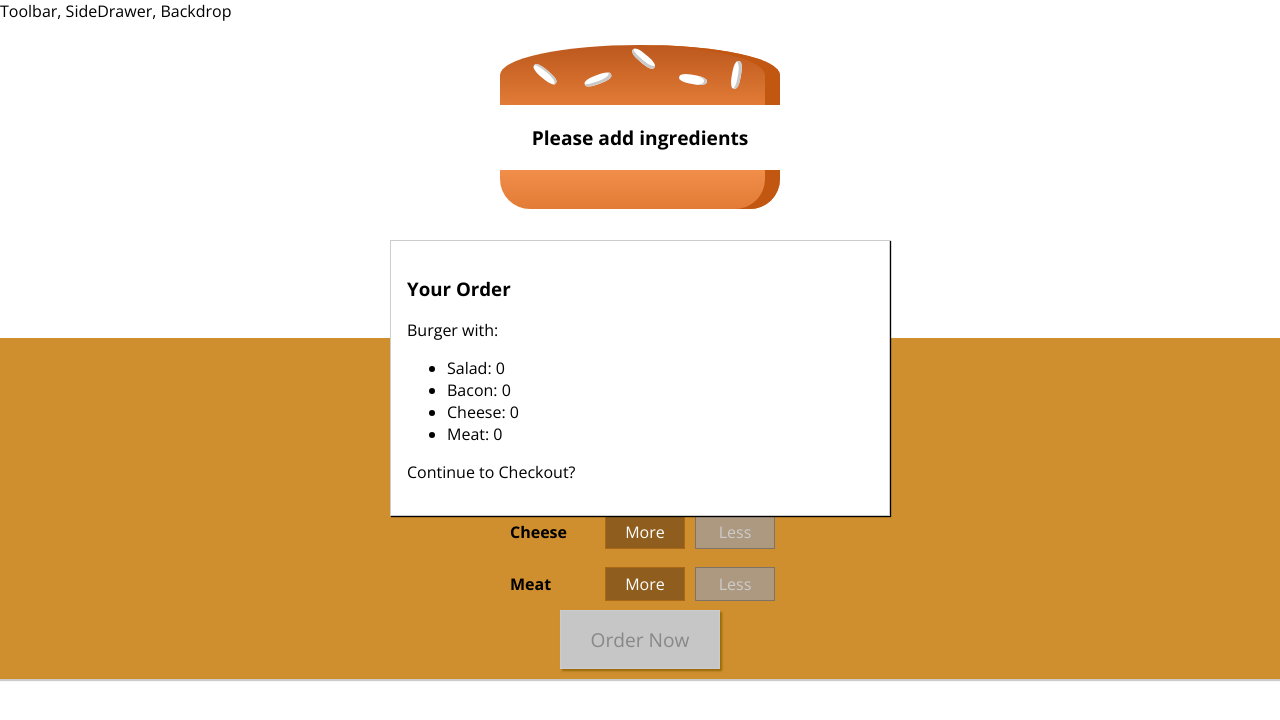
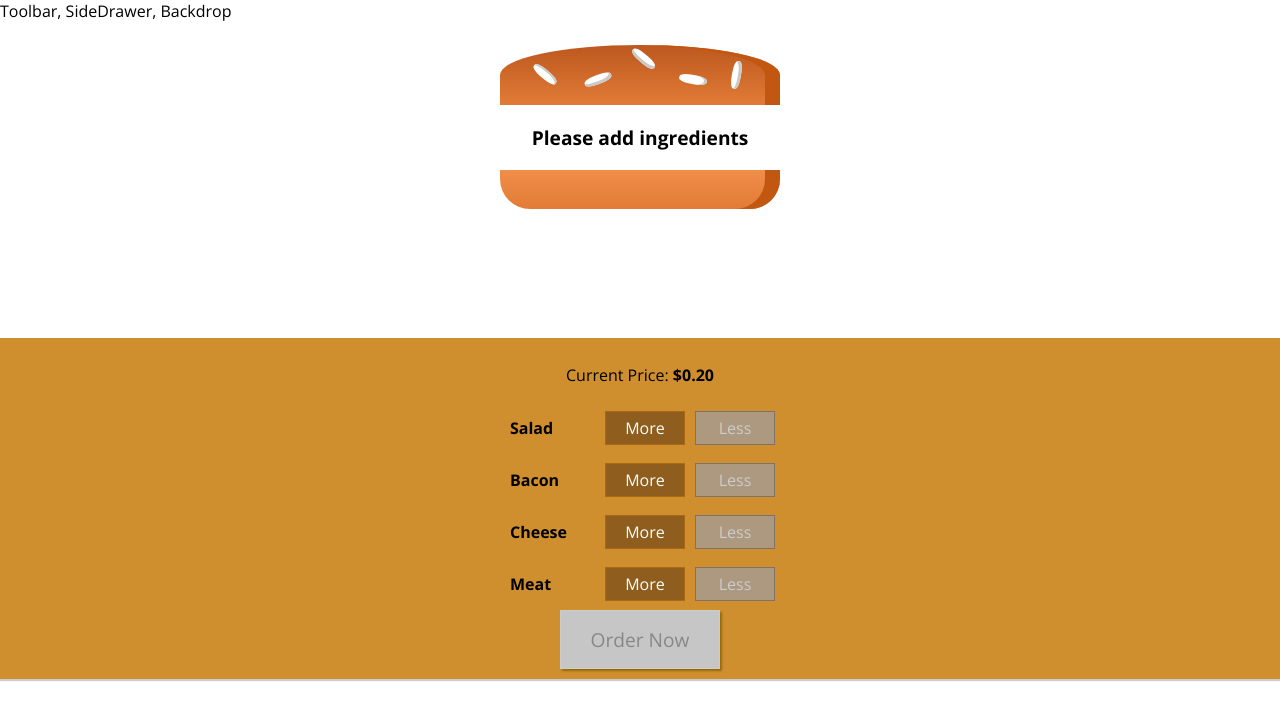
Before and after one commit to igorini/react-burger-builder, a React (Create React App) app: page / in a window 1280 px wide. Shown: the top 720 px of the page. Built offline with nearby package versions, Linux system fonts and the light colour scheme.

Commit message:
Show a modal after an 'Order Now' button click

```diff
--- a/src/components/Burger/BuildControls/BuildControls.js
+++ b/src/components/Burger/BuildControls/BuildControls.js
@@ -18,7 +18,9 @@
       added={() => props.ingredientAdded(ctrl.type)}
       removed={() => props.ingredientRemoved(ctrl.type)}
       disabled={props.disabled[ctrl.type]}/>)}
-    <Styled.OrderButton disabled={!props.purchasable}>Order Now</Styled.OrderButton>
+    <Styled.OrderButton
+      disabled={!props.purchasable}
+      onClick={props.orderNowClicked}>Order Now</Styled.OrderButton>
   </Styled.BuildControls>
 );
 
--- a/src/components/UI/Modal/Modal.js
+++ b/src/components/UI/Modal/Modal.js
@@ -2,7 +2,10 @@
 import * as Styled from './styled';
 
 const modal = props => (
-  <Styled.Modal>
+  <Styled.Modal style ={{
+    transform: props.show ? 'translateY(0)' : 'translateY(-100vh)',
+    opacity: props.show ? '1' : '0'
+  }}>
     {props.children}
   </Styled.Modal>
 );
--- a/src/containers/BurgerBuilder/BurgerBuilder.js
+++ b/src/containers/BurgerBuilder/BurgerBuilder.js
@@ -21,6 +21,7 @@
 
   const [totalPrice, setTotalPrice] = useState(0.2);
   const [purchasable, setPurchasable] = useState(false);
+  const [orderNowClicked, setOrderNowClicked] = useState(false);
 
   const updatePurchasable = ingredients => {
     const ingredientSum = Object.keys(ingredients)
@@ -52,6 +53,8 @@
     updatePurchasable(updatedIngredients);
   }
 
+  const orderNowHandler = () => setOrderNowClicked(true);
+
   const disabledInfo = {
     ...ingredients
   };
@@ -61,7 +64,7 @@
 
   return (
     <>
-      <Modal>
+      <Modal show={orderNowClicked}>
         <OrderSummary ingredients={ingredients}/>
       </Modal>
       <Burger ingredients={ingredients}/>
@@ -70,7 +73,8 @@
         ingredientRemoved={removeIngredientHandler}
         disabled={disabledInfo}
         price={totalPrice}
-        purchasable={purchasable}/>
+        purchasable={purchasable}
+        orderNowClicked={orderNowHandler}/>
     </>
   );
 };
```
